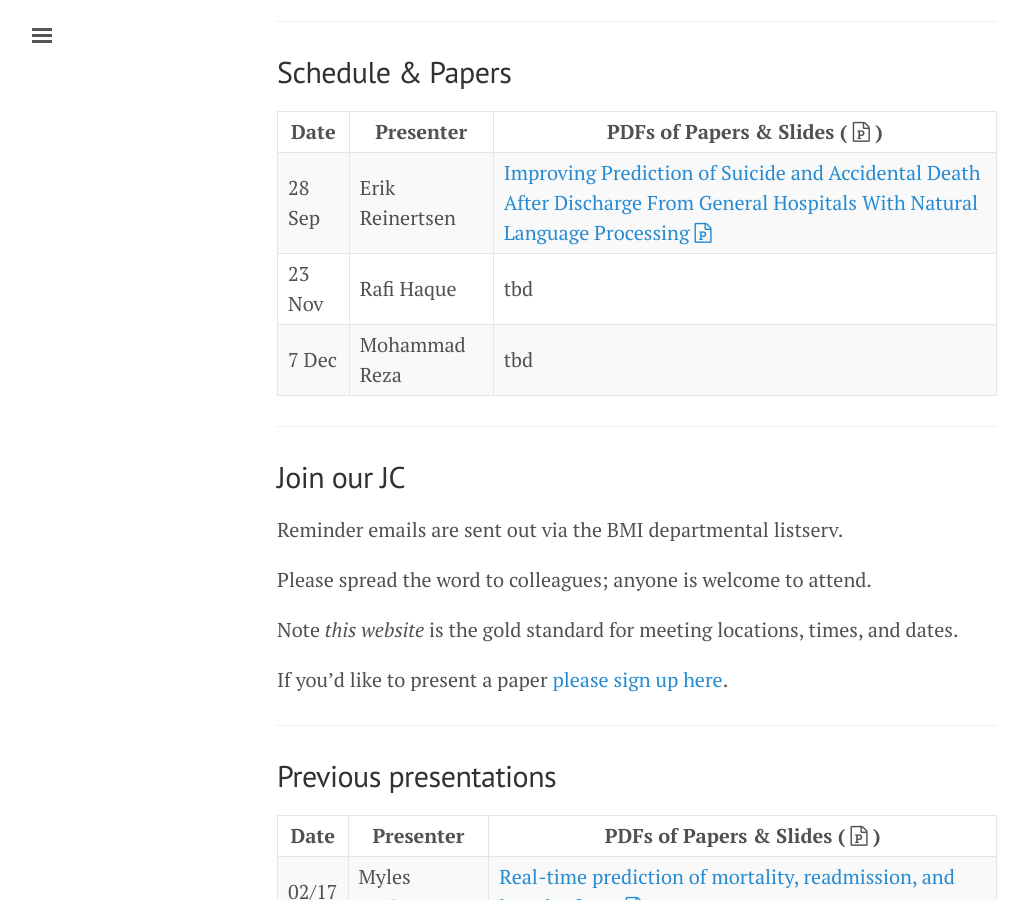
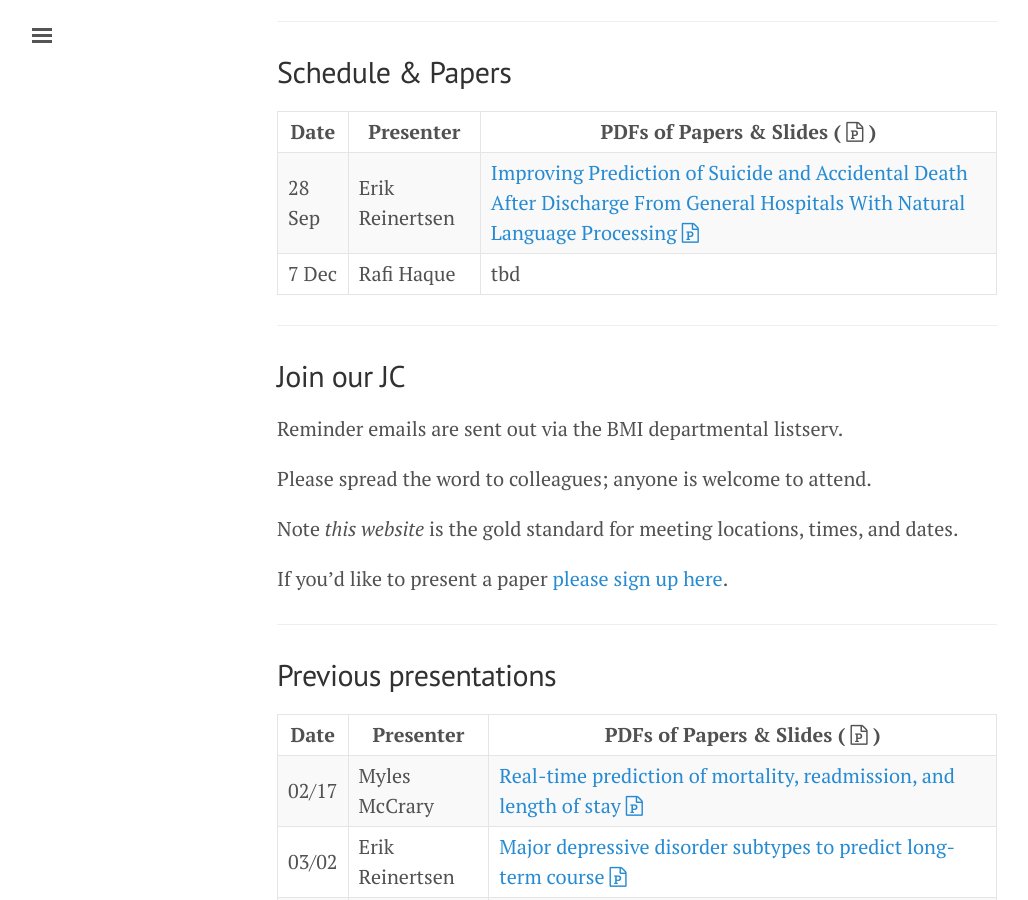
Before and after one commit to NematiLab/bmijc, a Jekyll site: the page built from index.md, in a window 1280 px wide and 900 px high, scrolled down 758 px. Shown: the whole window, without its empty margins (3-1031 px from the left). Built offline with Jekyll 4.4.1, drawn with Linux system fonts in a browser that asks for light colours; nearby versions of some CDN libraries.

Commit message:
Changed the schedule

```diff
--- a/index.md
+++ b/index.md
@@ -34,8 +34,7 @@ Atlanta, GA 30322
 Date | Presenter | PDFs of Papers & Slides ( <i class='fa fa-file-powerpoint-o'></i> )
 --- | --- | ---
 28 Sep | Erik Reinertsen | [Improving Prediction of Suicide and Accidental Death After Discharge From General Hospitals With Natural Language Processing]({{ site.baseurl }}/assets/160928_paper.pdf) [<i class='fa fa-file-powerpoint-o'></i>]({{ site.baseurl }}/assets/160928_slides.pdf)
-23 Nov | Rafi Haque | tbd
-7 Dec | Mohammad Reza | tbd
+7 Dec | Rafi Haque | tbd
 
 ---
 
```
